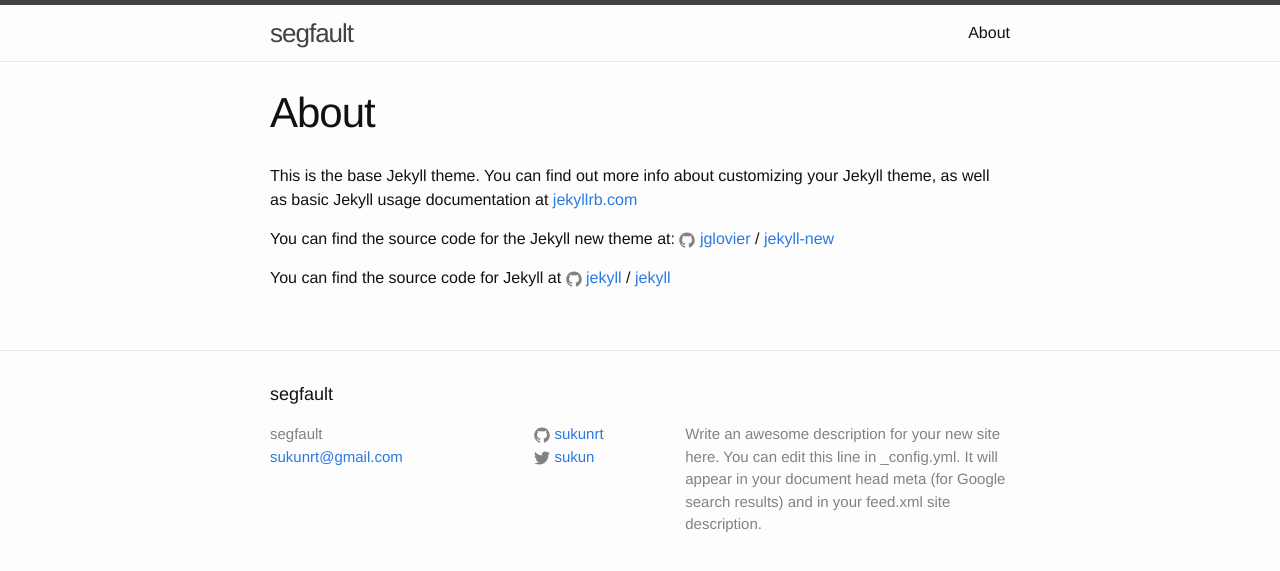
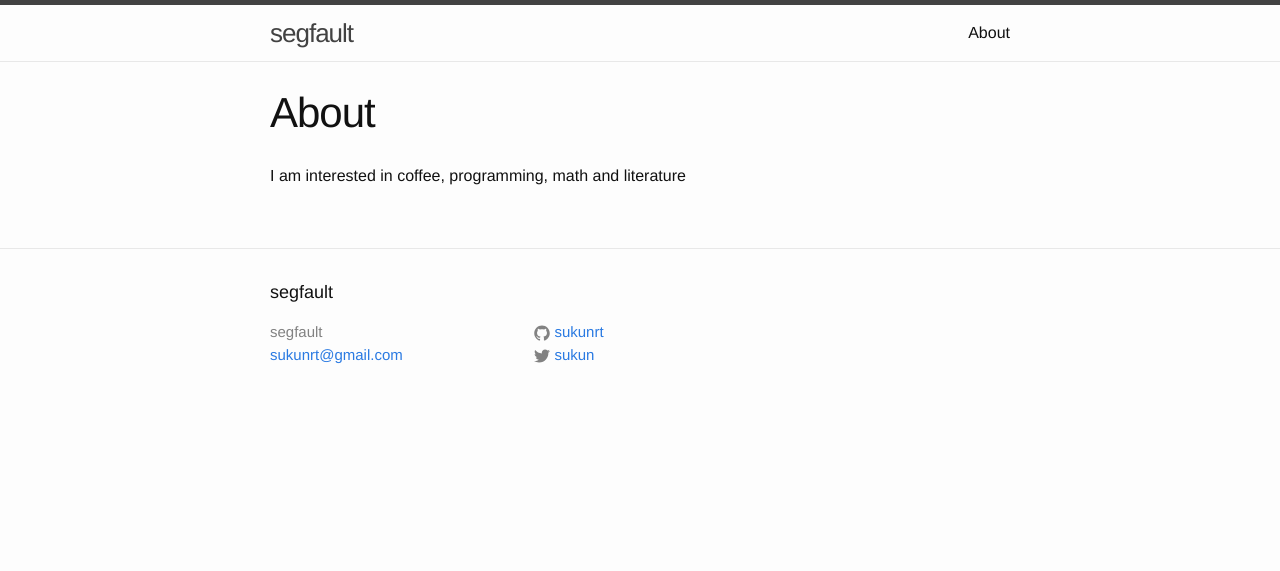
Before and after one commit to sukunrt/sukunrt.github.io, a Jekyll site: the page built from about.md, in a window 1280 px wide. Shown: the top 571 px of the page. Built offline with Jekyll 4.4.1, drawn with Linux system fonts in a browser that asks for light colours.

Commit message:
more changes

```diff
--- a/_config.yml
+++ b/_config.yml
@@ -9,9 +9,7 @@
 title: segfault
 email: sukunrt@gmail.com
 description: > # this means to ignore newlines until "baseurl:"
-  Write an awesome description for your new site here. You can edit this
-  line in _config.yml. It will appear in your document head meta (for
-  Google search results) and in your feed.xml site description.
+
 baseurl: "" # the subpath of your site, e.g. /blog
 url: "https://sukunrt.github.io" # the base hostname & protocol for your site
 twitter_username: sukun
--- a/about.md
+++ b/about.md
@@ -4,12 +4,4 @@
 permalink: /about/
 ---
 
-This is the base Jekyll theme. You can find out more info about customizing your Jekyll theme, as well as basic Jekyll usage documentation at [jekyllrb.com](http://jekyllrb.com/)
-
-You can find the source code for the Jekyll new theme at:
-{% include icon-github.html username="jglovier" %} /
-[jekyll-new](https://github.com/jglovier/jekyll-new)
-
-You can find the source code for Jekyll at
-{% include icon-github.html username="jekyll" %} /
-[jekyll](https://github.com/jekyll/jekyll)
+I am interested in coffee, programming, math and literature
```
Also changed, not shown: 1 other file.
